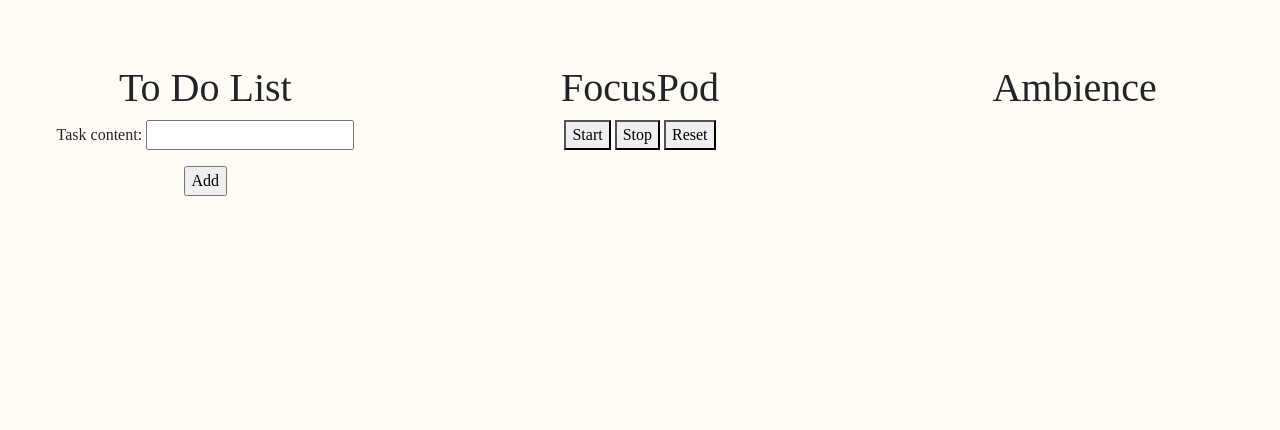
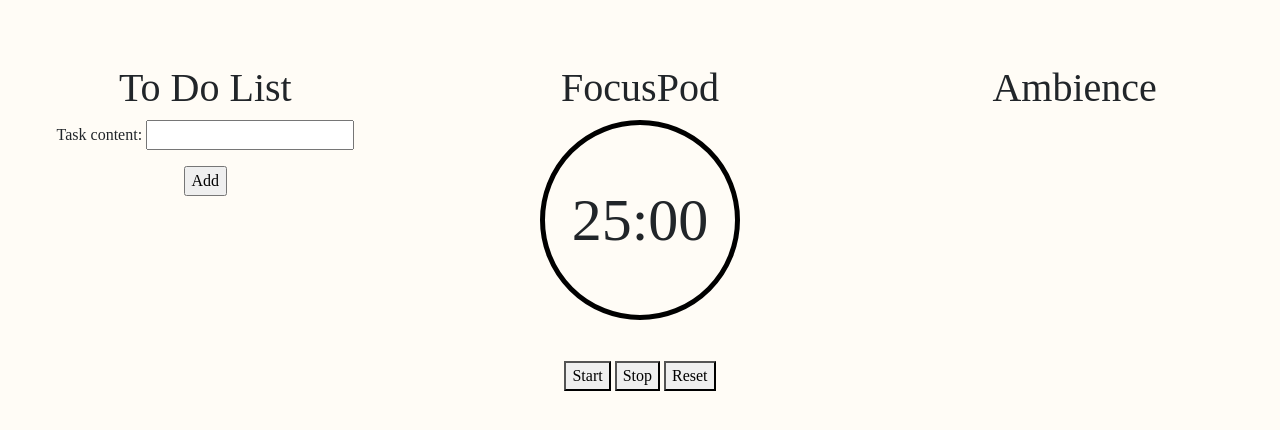
Before and after one commit to CA1071/FocusPod, a Django app: page / in a window 1280 px wide. Shown: the top 430 px of the page. Run offline with Django 4.2, Linux system fonts and the light colour scheme; data that the repository does not hold is empty.

Commit message:
Added the border and center styling to the timer

```diff
--- a/FocusPod/app/templates/app/app.html
+++ b/FocusPod/app/templates/app/app.html
@@ -1,9 +1,26 @@
 {% extends 'index.html' %}
 {% block content %}
 <style>
-    .mainbody{
+    .mainbody {
         padding-top: 5%;
         text-align: center;
+        display: flex;
+        justify-content: space-around;
+    }
+
+    #timer {
+        display: flex;
+        align-items: center;
+        justify-content: center;
+        font-size: 60px;
+        border: 5px solid #000;
+        border-radius: 50%;
+        width: 200px;
+        height: 200px;
+        margin: 0 auto;
+    }
+    .timer_controls{
+        padding-top:10%;
     }
 
 </style>
@@ -30,11 +47,12 @@
         <h1>FocusPod</h1>
     </div>
     <div>
-        <div id="timer"></div>
-        <button onclick="startTimer()">Start</button>
-        <button onclick="stopTimer()">Stop</button>
-        <button onclick="resetTimer()">Reset</button>
-
+        <div id="timer">25:00</div>
+        <div class="timer_controls">
+            <button onclick="startTimer()">Start</button>
+            <button onclick="stopTimer()">Stop</button>
+            <button onclick="resetTimer()">Reset</button>
+        </div>
     </div>
     </div>
     <div class="col">
```
